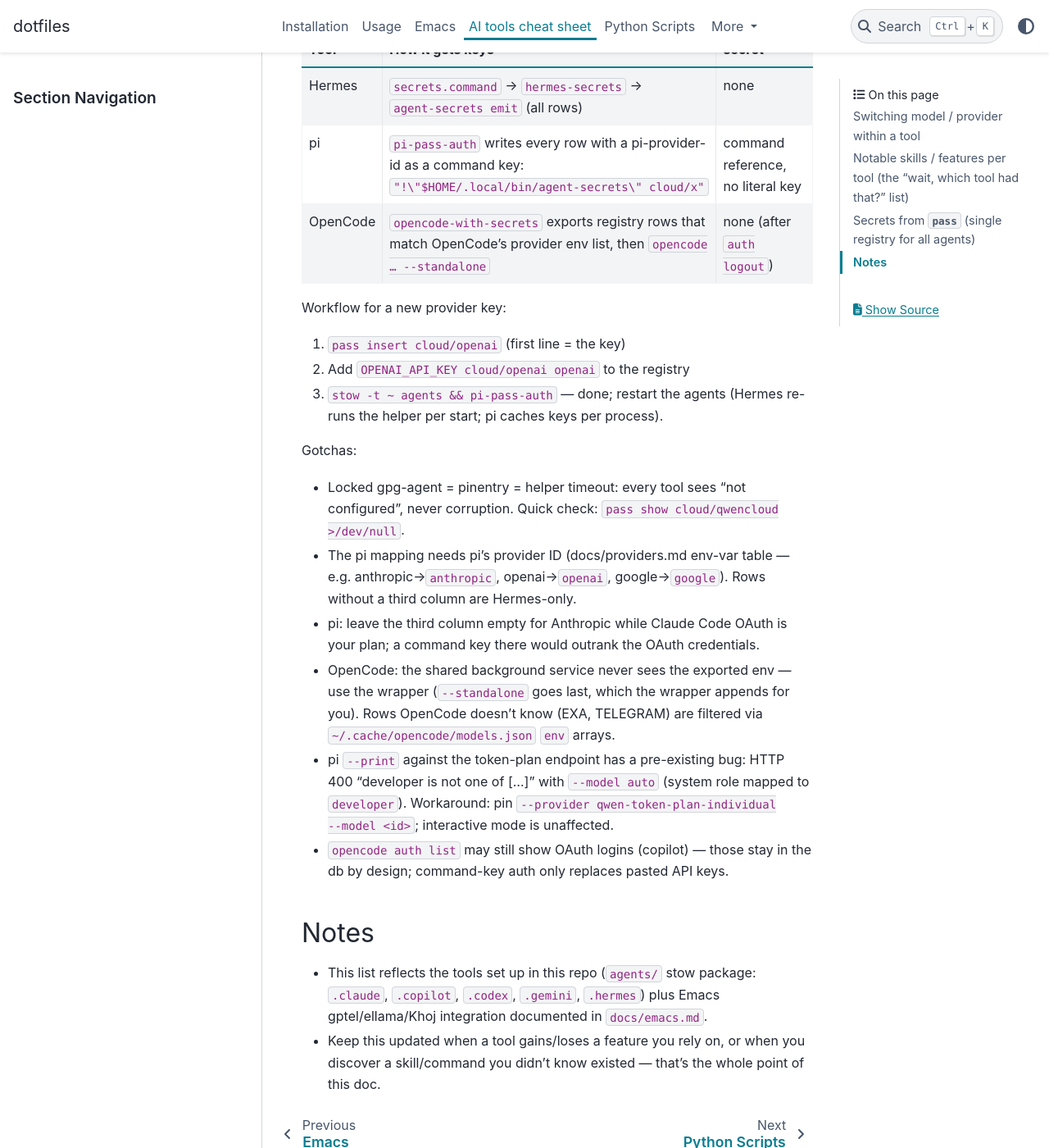
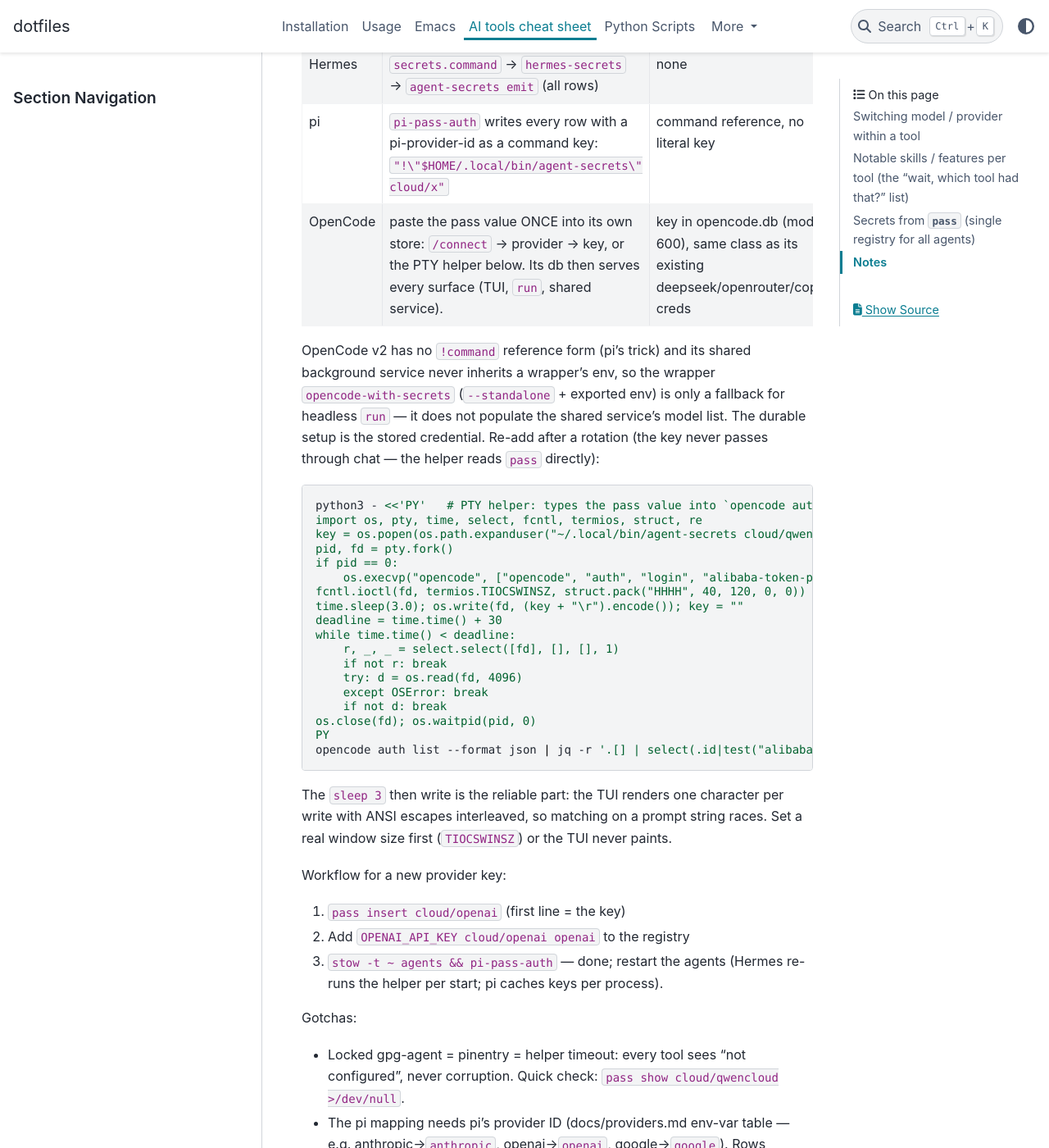
Before and after one commit to darosio/dotfiles, a Sphinx documentation site: the page built from docs/ai-tools-cheatsheet.md, in a window 1280 px wide and 1400 px high, scrolled down 4135 px. Shown: the whole window at 82% size. Built offline with Sphinx 7.4.7 and the PyData theme 0.15.4, drawn with Linux system fonts in a browser that asks for light colours.

Commit message:
docs(agents): opencode keys live in its own store (option 1)
OpenCode v2 has no command-key reference and its shared service never
inherits wrapper env, so the pass value is pasted once into opencode.db
(PTY recipe included for key rotation; the key itself never touches
chat or shell history). Verified: 27 alibaba-token-plan models listed
via plain opencode, and 'opencode run' returns a completion.

````diff
--- a/docs/ai-tools-cheatsheet.md
+++ b/docs/ai-tools-cheatsheet.md
@@ -66,11 +66,43 @@
 rows), `emit` (VAR=VALUE blob), `agent-secrets cloud/x` (one entry).
 Consumers:
 
-| Tool     | How it gets keys                                                                                                        | Stored secret                     |
-| -------- | ----------------------------------------------------------------------------------------------------------------------- | --------------------------------- |
-| Hermes   | `secrets.command` → `hermes-secrets` → `agent-secrets emit` (all rows)                                                  | none                              |
-| pi       | `pi-pass-auth` writes every row with a pi-provider-id as a command key: `"!\"$HOME/.local/bin/agent-secrets\" cloud/x"` | command reference, no literal key |
-| OpenCode | `opencode-with-secrets` exports registry rows that match OpenCode's provider env list, then `opencode … --standalone`   | none (after `auth logout`)        |
+| Tool     | How it gets keys                                                                                                                                                   | Stored secret                                                                               |
+| -------- | ------------------------------------------------------------------------------------------------------------------------------------------------------------------ | ------------------------------------------------------------------------------------------- |
+| Hermes   | `secrets.command` → `hermes-secrets` → `agent-secrets emit` (all rows)                                                                                             | none                                                                                        |
+| pi       | `pi-pass-auth` writes every row with a pi-provider-id as a command key: `"!\"$HOME/.local/bin/agent-secrets\" cloud/x"`                                            | command reference, no literal key                                                           |
+| OpenCode | paste the pass value ONCE into its own store: `/connect` → provider → key, or the PTY helper below. Its db then serves every surface (TUI, `run`, shared service). | key in opencode.db (mode 600), same class as its existing deepseek/openrouter/copilot creds |
+
+OpenCode v2 has no `!command` reference form (pi's trick) and its shared
+background service never inherits a wrapper's env, so the wrapper
+`opencode-with-secrets` (`--standalone` + exported env) is only a fallback for
+headless `run` — it does not populate the shared service's model list. The
+durable setup is the stored credential. Re-add after a rotation (the key
+never passes through chat — the helper reads `pass` directly):
+
+```sh
+python3 - <<'PY'   # PTY helper: types the pass value into `opencode auth login`
+import os, pty, time, select, fcntl, termios, struct, re
+key = os.popen(os.path.expanduser("~/.local/bin/agent-secrets cloud/qwencloud")).read().strip()
+pid, fd = pty.fork()
+if pid == 0:
+    os.execvp("opencode", ["opencode", "auth", "login", "alibaba-token-plan", "--method", "key"])
+fcntl.ioctl(fd, termios.TIOCSWINSZ, struct.pack("HHHH", 40, 120, 0, 0))
+time.sleep(3.0); os.write(fd, (key + "\r").encode()); key = ""
+deadline = time.time() + 30
+while time.time() < deadline:
+    r, _, _ = select.select([fd], [], [], 1)
+    if not r: break
+    try: d = os.read(fd, 4096)
+    except OSError: break
+    if not d: break
+os.close(fd); os.waitpid(pid, 0)
+PY
+opencode auth list --format json | jq -r '.[] | select(.id|test("alibaba")) | .id'
+```
+
+The `sleep 3` then write is the reliable part: the TUI renders one character
+per write with ANSI escapes interleaved, so matching on a prompt string races.
+Set a real window size first (`TIOCSWINSZ`) or the TUI never paints.
 
 Workflow for a new provider key:
 
````
